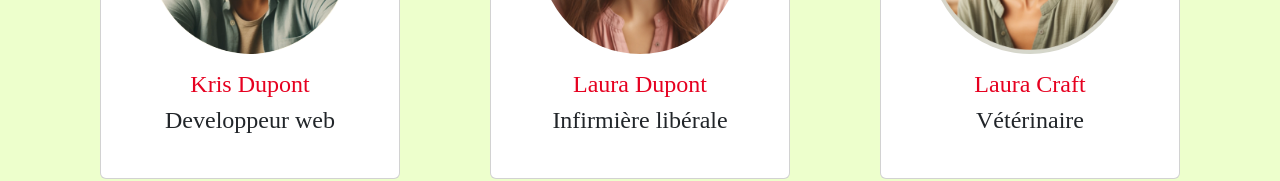
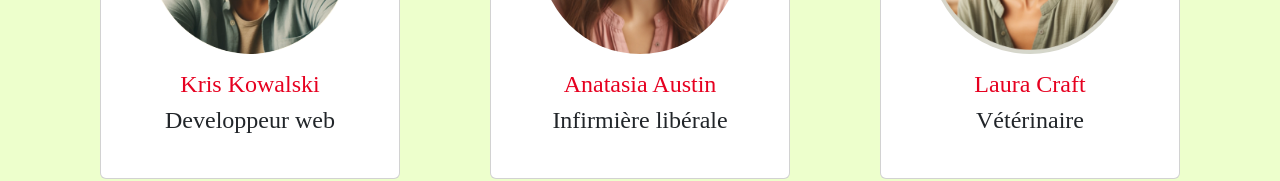
Before and after one commit to Aleks512/fronted, a Vue app: page / in a window 1280 px wide. Shown: the part 1734-1915 px from the top of the page. Built offline with nearby package versions, Linux system fonts and the light colour scheme.

Commit message:
update names

```diff
--- a/src/components/TeamView.vue
+++ b/src/components/TeamView.vue
@@ -39,13 +39,13 @@
           },
           {
             id: 4,
-            name: "Kris Dupont",
+            name: "Kris Kowalski",
             role: "Developpeur web",
             photo: "h_middleE_decontracté.webp"
           },
           {
             id: 5,
-            name: "Laura Dupont",
+            name: "Anatasia Austin",
             role: "Infirmière libérale",
             photo: "F_white_smile.webp"
           },
```
